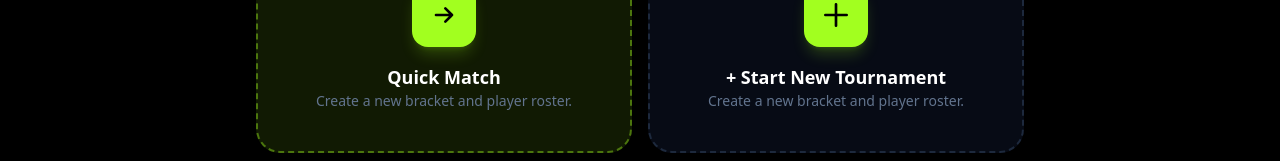
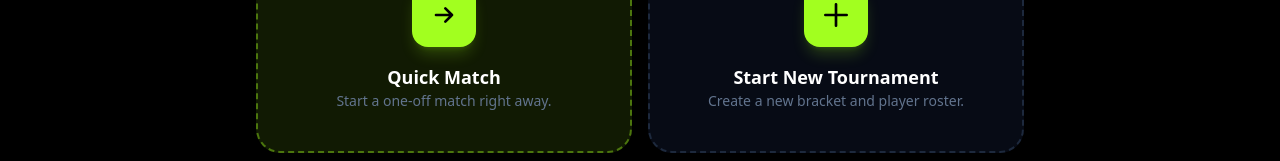
Before and after one commit to tomsin9/bbx-tournament, a Vue app: page / in a window 1280 px wide. Shown: the part 358-519 px from the top of the page. Built offline with nearby package versions, Linux system fonts and the light colour scheme.

Commit message:
Update localization strings in English and Chinese for improved clarity in HomeView. Refine quick match hints and tournament creation prompts for better user experience.

```diff
--- a/src/locales/en.json
+++ b/src/locales/en.json
@@ -22,8 +22,9 @@
   "home": {
     "tagline": "Local-first scoring for Beyblade X. Your data stays in the browser.",
     "newTournament": "New tournament",
-    "createNewTournament": "+ Start New Tournament",
+    "createNewTournament": "Start New Tournament",
     "newTournamentHint": "Create a new bracket and player roster.",
+    "quickMatchHint": "Start a one-off match right away.",
     "currentTournament": "Current Tournament",
     "continueCurrentMatch": "Continue current match",
     "import": "Import JSON",
--- a/src/locales/zh.json
+++ b/src/locales/zh.json
@@ -20,10 +20,11 @@
     "match": "對戰"
   },
   "home": {
-    "tagline": "本機優先的 Beyblade X 比賽計分工具。資料只留在你的瀏覽器。",
+    "tagline": "本機優先的爆旋陀螺 X 比賽計分工具。資料只留在你的瀏覽器內。",
     "newTournament": "新建比賽",
-    "createNewTournament": "+ 開始新比賽",
+    "createNewTournament": "開始新比賽",
     "newTournamentHint": "建立全新賽程與名單。",
+    "quickMatchHint": "立即開始一場單次對戰。",
     "currentTournament": "目前賽事",
     "continueCurrentMatch": "繼續當前比賽",
     "import": "匯入 JSON",
--- a/src/views/HomeView.vue
+++ b/src/views/HomeView.vue
@@ -123,7 +123,7 @@ function removeTournament(id: string) {
         </div>
         <div class="text-center">
           <h3 class="text-lg font-bold text-white">{{ t('home.quickMatch') }}</h3>
-          <p class="text-sm text-slate-500">{{ t('home.newTournamentHint') }}</p>
+          <p class="text-sm text-slate-500">{{ t('home.quickMatchHint') }}</p>
         </div>
       </button>
       <button
```
